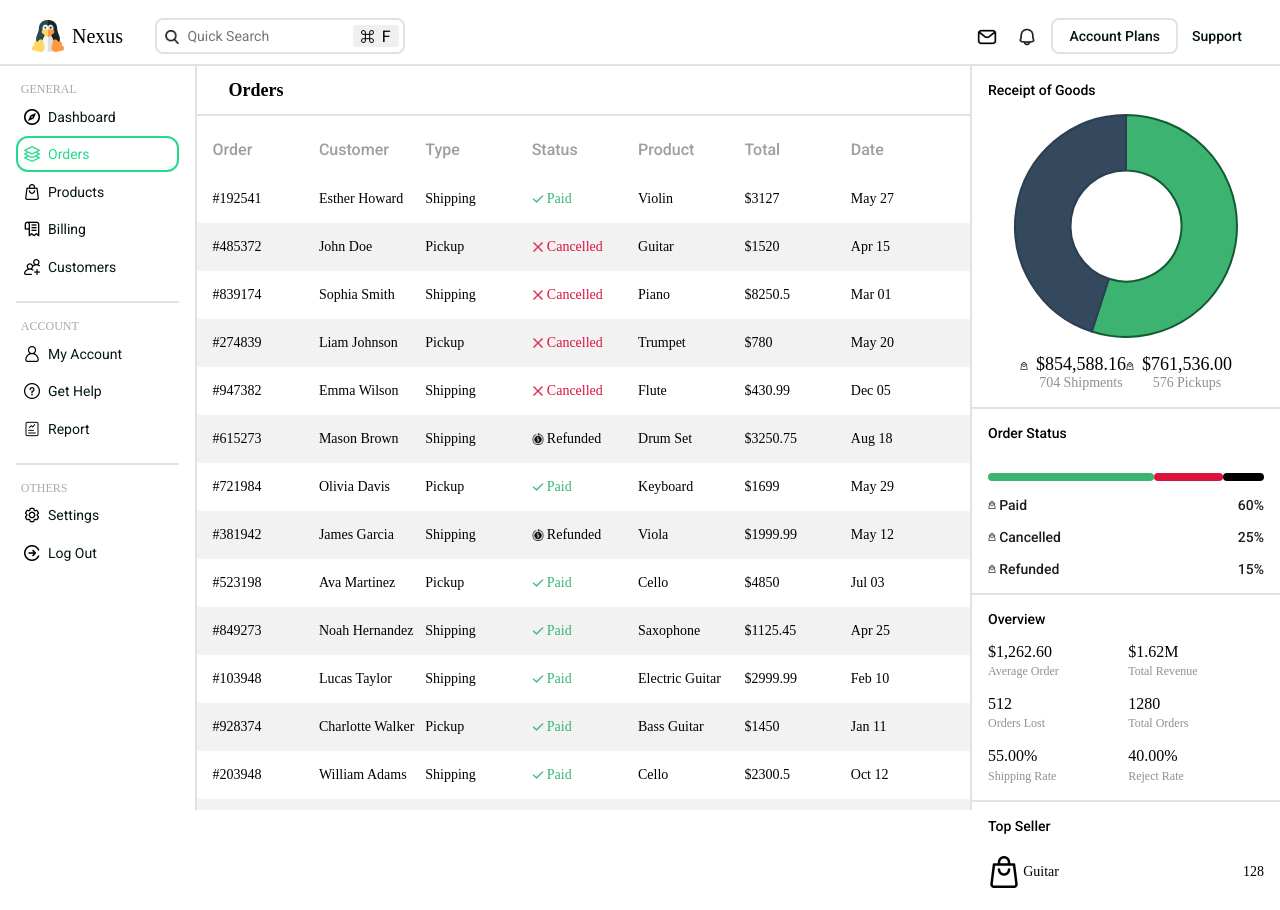
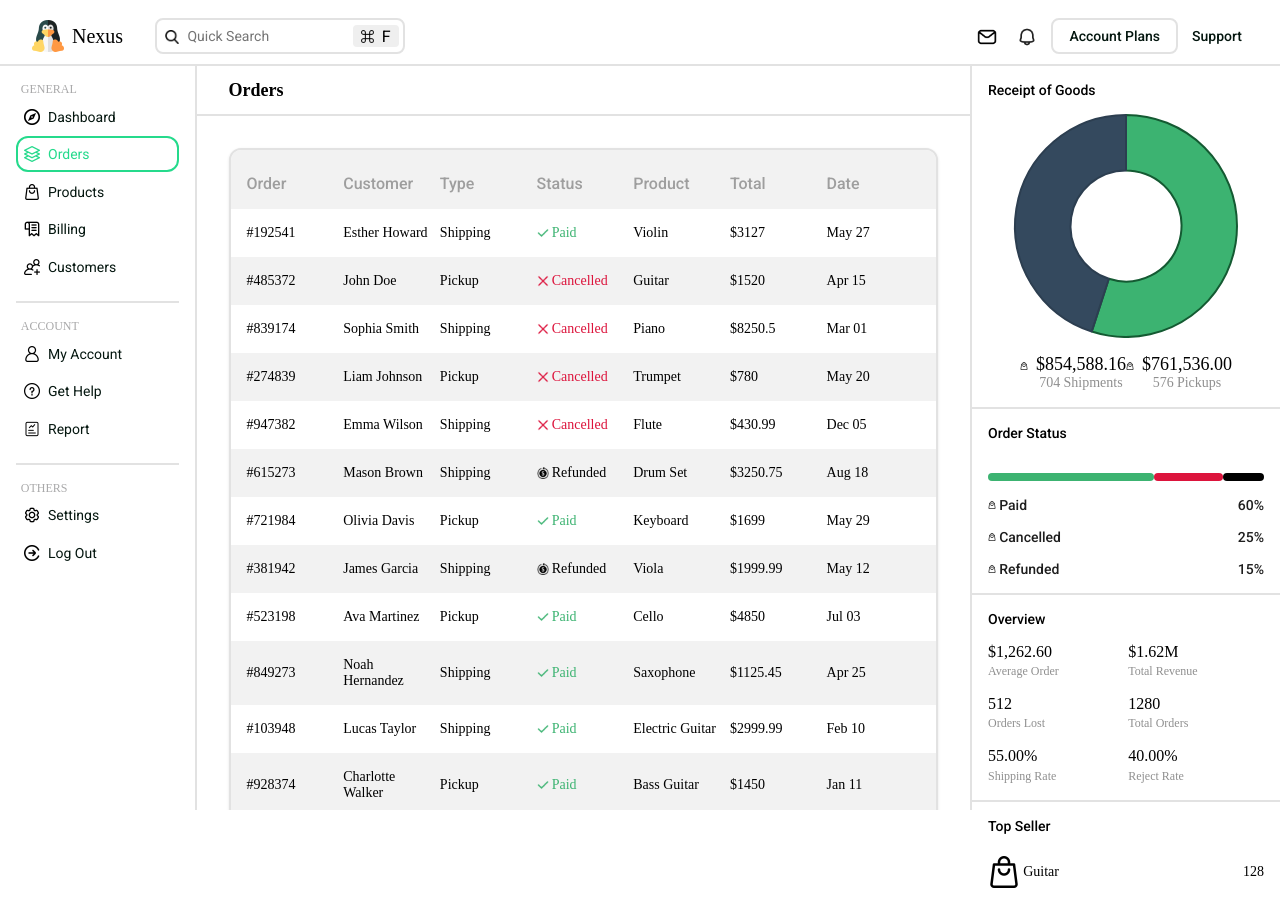
Before and after one commit to aryyo/nexus, a React (Create React App) app: page / in a window 1280 px wide. Both pictures are taken after a click on the button "Orders". Built offline with nearby package versions, Linux system fonts and the light colour scheme; a web font is replaced by a local one.

Commit message:
Added bento box for orderList

```diff
--- a/src/components/OrderList.js
+++ b/src/components/OrderList.js
@@ -1,5 +1,5 @@
-import '../styles/OrderList.css';
-import OrderData from '../data/OrderData';
+import "../styles/OrderList.css";
+import OrderData from "../data/OrderData";
 
 const formatName = (name) => {
   if (name.length > 18) {
@@ -61,6 +61,7 @@ const formatName = (name) => {
 
 const OrderList = () => {
   return (
+    <div className="orders-table-wrapper">
       <div className="orders-table">
         <div className="table-header">
           {columns.map((column) => {
@@ -75,8 +76,18 @@ const OrderList = () => {
                 const formatter = column.formatter;
                 return (
                   <div className="table-column" key={column.key}>
-                    {order.status === value ? <img src={`../icons/${value}.png`}  alt=""/> : ''}
-                    <p className={order.status === value ? order.status.toLowerCase() : ''}>{formatter ? formatter(value) : value}</p>
+                    {order.status === value ? (
+                      <img src={`../icons/${value}.png`} alt="" />
+                    ) : (
+                      ""
+                    )}
+                    <p
+                      className={
+                        order.status === value ? order.status.toLowerCase() : ""
+                      }
+                    >
+                      {formatter ? formatter(value) : value}
+                    </p>
                   </div>
                 );
               })}
@@ -84,7 +95,8 @@ const OrderList = () => {
           );
         })}
       </div>
-    )
-}
+    </div>
+  );
+};
 
 export default OrderList;
--- a/src/styles/OrderList.css
+++ b/src/styles/OrderList.css
@@ -1,9 +1,21 @@
+.orders-table-wrapper {
+  display: flex;
+  flex-direction: column;
+  background-color: white;
+  border-radius: 12px;
+  border: 2px solid rgb(226, 226, 226);
+  box-shadow: 0 1px 3px rgba(0, 0, 0, 0.1);
+  margin-inline: 2rem;
+  overflow: hidden;
+}
+
 .table-header {
   display: flex;
   flex-direction: row;
   padding-inline: 1rem;
   justify-content: space-between;
   gap: 0.2rem;
+  background-color: #f2f2f2;
 }
 
 .table-header p {
@@ -17,6 +29,7 @@
   font-size: 16px;
   font-family: "Roboto", serif;
   color: #9e9e9e;
+  background-color: #f2f2f2;
 }
 
 .table-row:nth-child(even),
--- a/src/styles/Orders.css
+++ b/src/styles/Orders.css
@@ -19,6 +19,7 @@
   flex-direction: column;
   justify-content: center;
   border-bottom: 2px solid #e2e2e2;
+  margin-bottom: 2rem;
 }
 
 .orders-overview p {
```
Lines whose indentation alone changed are shown as unchanged.
